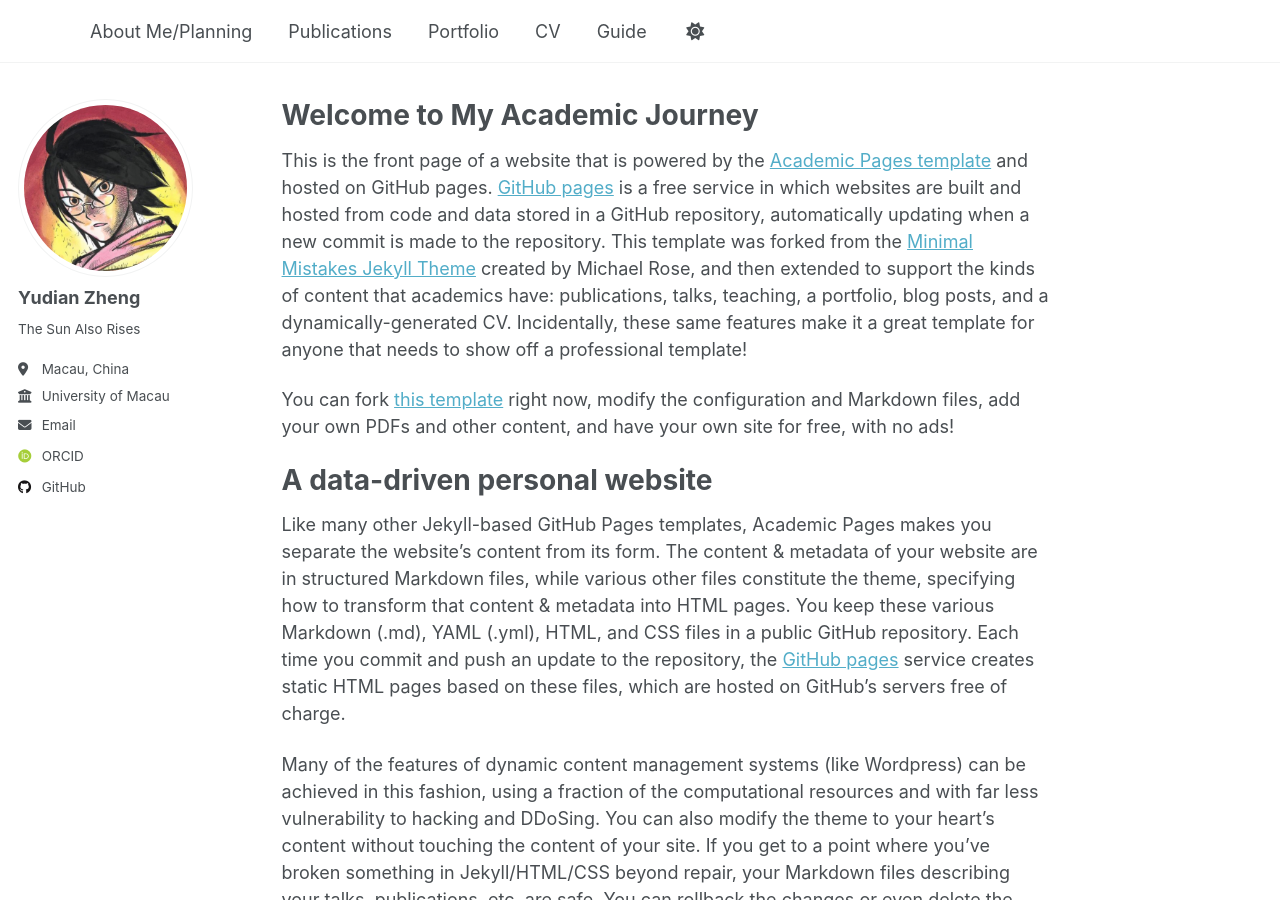
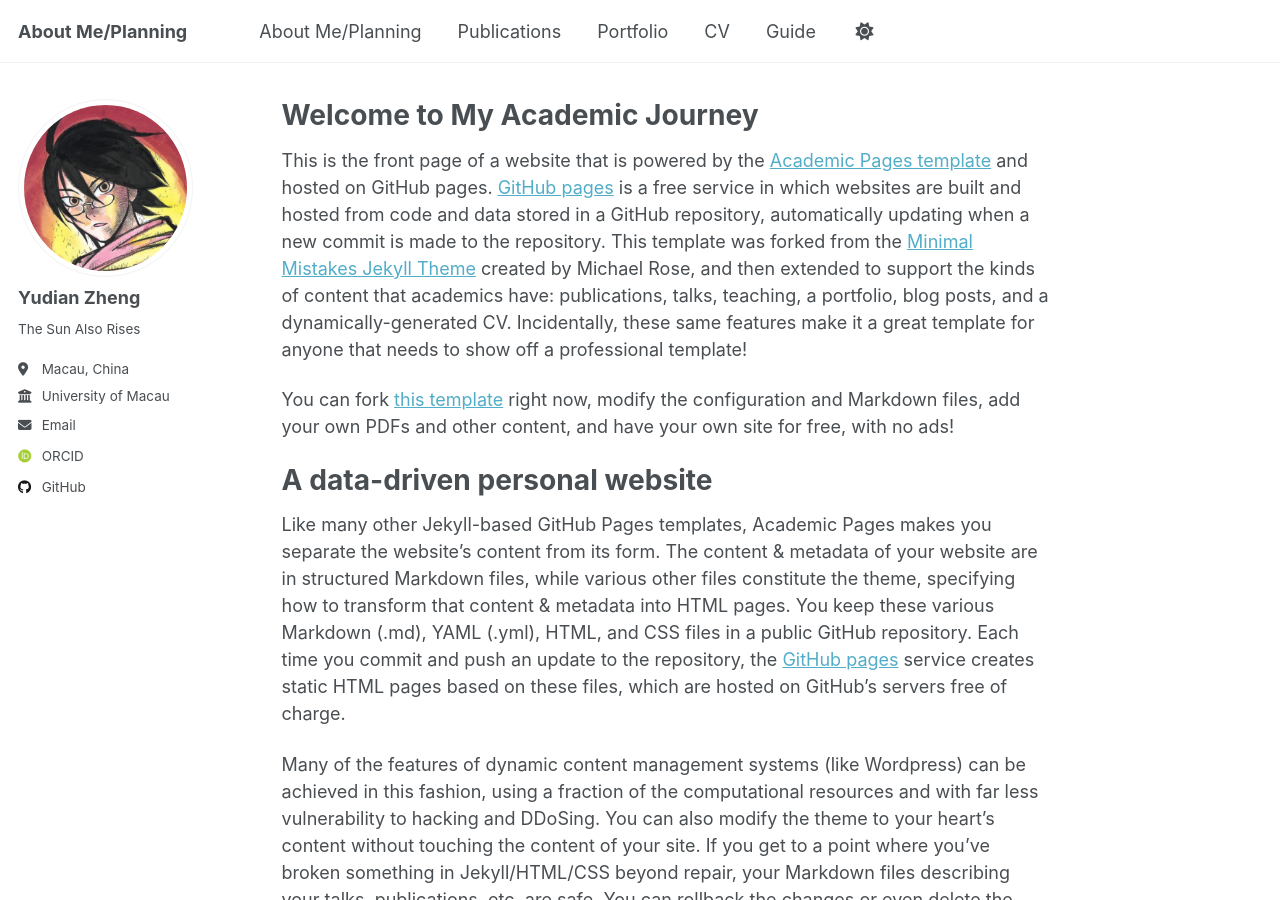
Before and after one commit to yudianzheng/yudianzheng.github.io, a Jekyll site: the page built from _pages/about.md, in a window 1280 px wide and 900 px high. Built offline with Jekyll 4.4.1, drawn with Linux system fonts in a browser that asks for light colours; some web fonts are replaced; a script that is not in the unit is left out.

Commit message:
little modifications

```diff
--- a/_config.yml
+++ b/_config.yml
@@ -10,6 +10,7 @@
 locale                   : "en-US"
 site_theme               : "default"
 title                    : "Yudian's Evolving Academic Homepage"
+nav_title                : "About Me/Planning"
 title_separator          : "-"
 name                     : &name "Yudian Zheng"
 description              : &description "This person is an enigma"
```
